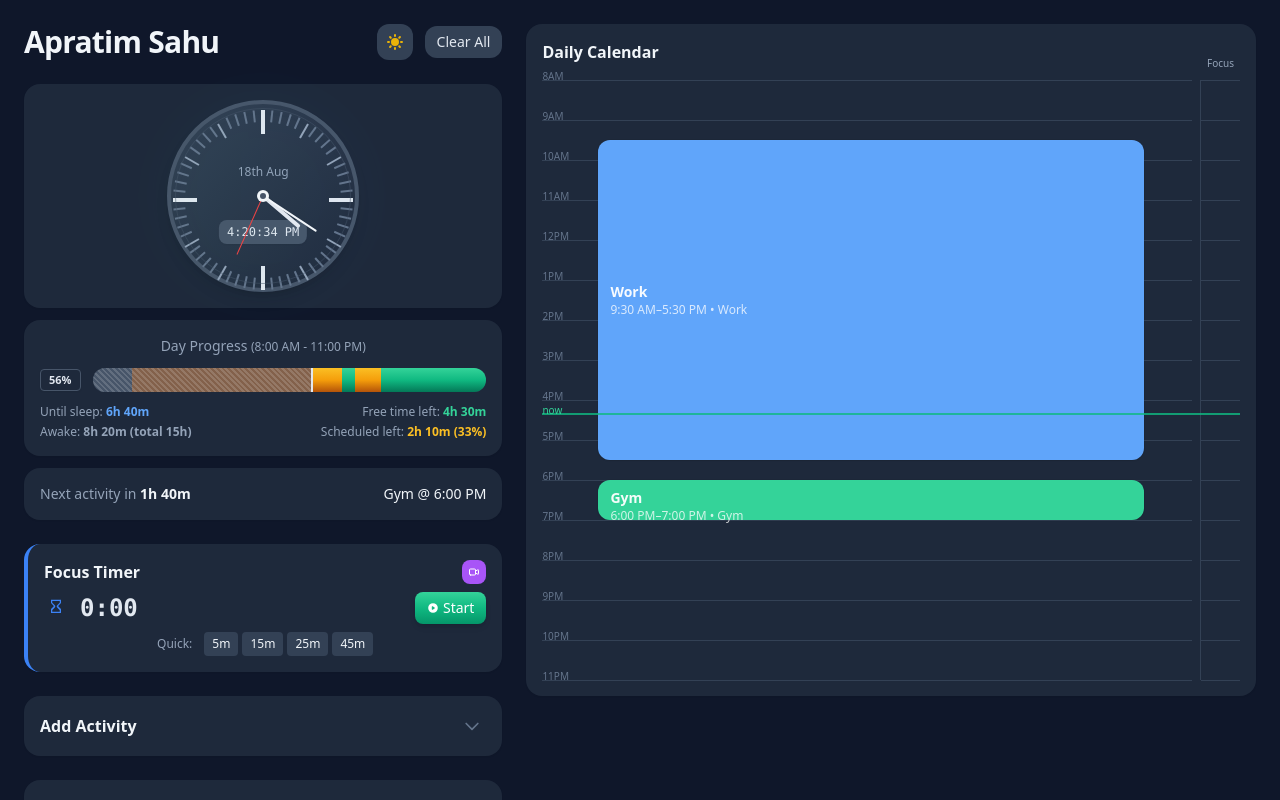
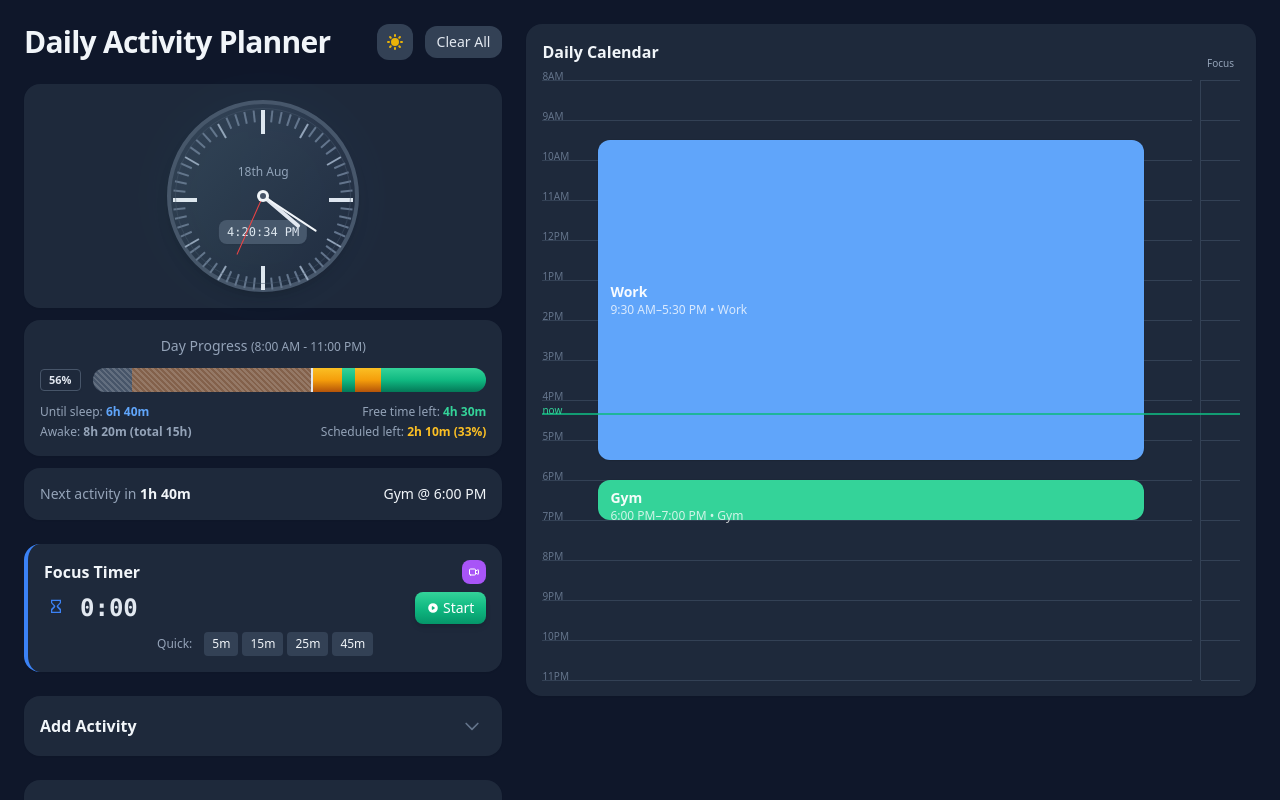
Before and after one commit to apratimsahu/daily-activity-scheduler, a React (Vite) app: page / in a window 1280 px wide. Shown: the top 800 px of the page. Built offline with nearby package versions, Linux system fonts and the light colour scheme.

Commit message:
Revert app name back to 'Daily Activity Planner'

```diff
--- a/src/daily-activity-scheduler.tsx
+++ b/src/daily-activity-scheduler.tsx
@@ -759,7 +759,7 @@
         {/* Left: Controls & Stats */}
         <section className="lg:col-span-2 space-y-6">
           <header className="flex items-center justify-between">
-            <h1 className="text-2xl sm:text-3xl font-bold tracking-tight">Apratim Sahu</h1>
+            <h1 className="text-2xl sm:text-3xl font-bold tracking-tight">Daily Activity Planner</h1>
             <div className="flex items-center gap-3">
               <ThemeToggle />
               <button
```
